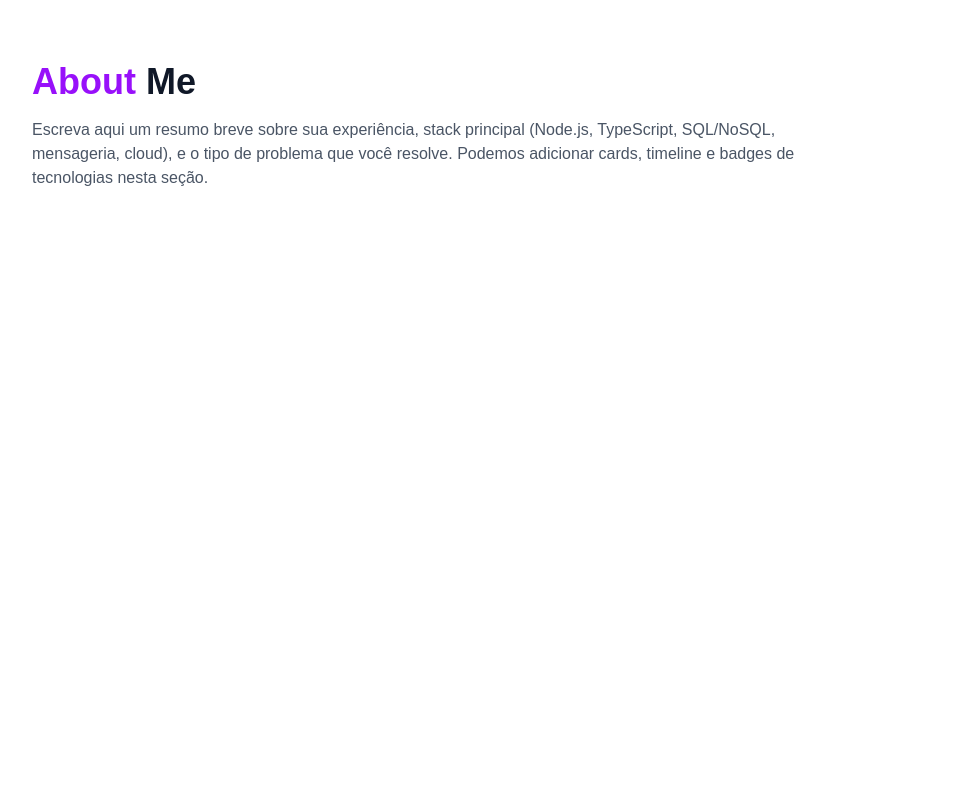
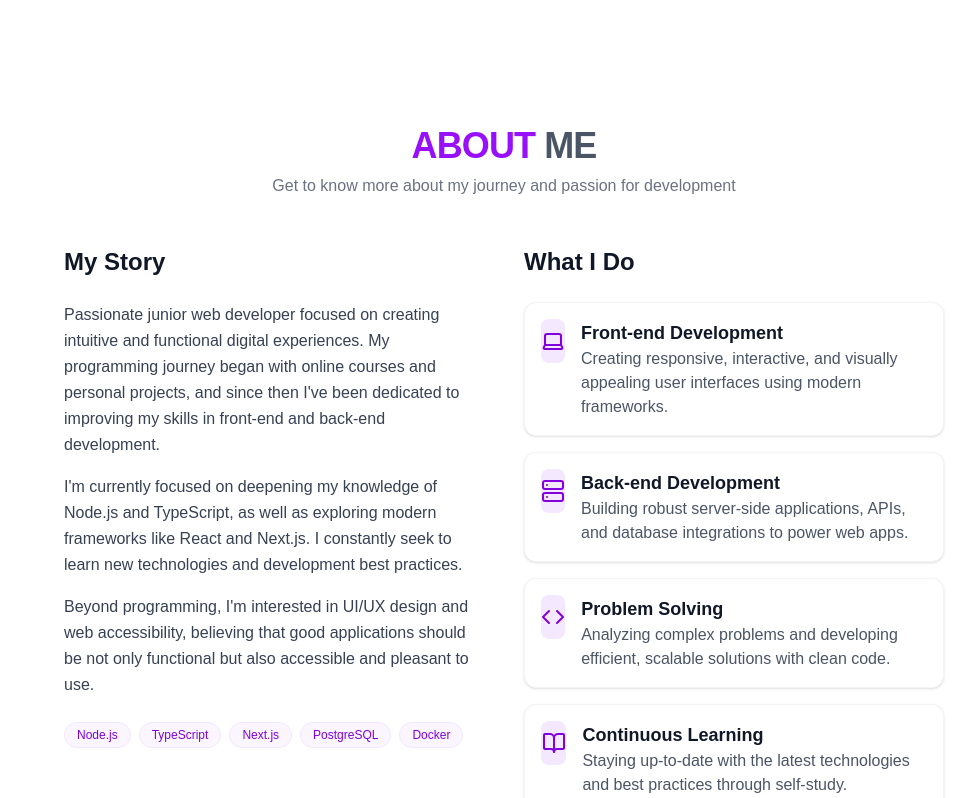
Before and after one commit to wmsalves/portfolio-wmsalves, a Next.js app: page / in a window 1280 px wide. Shown: the part 802-1600 px from the top of the page, without its empty margins (264-1239 px from the left). Built offline with nearby package versions, Linux system fonts and the light colour scheme.

Commit message:
feat(about): add animated about section with purple theme, story, and capabilities cards

```diff
--- a/src/app/page.tsx
+++ b/src/app/page.tsx
@@ -1,5 +1,6 @@
 "use client";
 
+import About from "@/components/sections/About";
 import { motion } from "framer-motion";
 import Image from "next/image";
 
@@ -48,15 +49,7 @@ export default function Home() {
 
       {/* ABOUT */}
       <section id="about" className="min-h-screen px-6 md:px-10 py-16 bg-white">
-        <h2 className="text-3xl md:text-4xl font-bold text-gray-900">
-          <span className="text-purple-600">About</span> Me
-        </h2>
-        <p className="mt-4 text-gray-600 max-w-3xl">
-          Escreva aqui um resumo breve sobre sua experiência, stack principal
-          (Node.js, TypeScript, SQL/NoSQL, mensageria, cloud), e o tipo de
-          problema que você resolve. Podemos adicionar cards, timeline e badges
-          de tecnologias nesta seção.
-        </p>
+        <About />
       </section>
 
       {/* RESUME */}
--- /dev/null
+++ b/src/components/sections/About.tsx
@@ -0,0 +1,117 @@
+"use client";
+
+import { motion } from "framer-motion";
+import { Code, Laptop, Server, BookOpen } from "lucide-react";
+
+export default function About() {
+  return (
+    <motion.section
+      id="about"
+      className="min-h-[calc(100vh-64px)] w-full max-w-6xl mx-auto px-6 md:px-8 py-16 text-gray-600"
+      initial={{ opacity: 0, y: 20 }}
+      whileInView={{ opacity: 1, y: 0 }}
+      viewport={{ once: true, amount: 0.2 }}
+      transition={{ duration: 0.6 }}
+    >
+      {/* Header */}
+      <div className="text-center mb-12">
+        <h2 className="text-4xl font-extrabold tracking-tight">
+          <span className="text-purple-600">ABOUT</span> ME
+        </h2>
+        <p className="text-gray-500 mt-2">
+          Get to know more about my journey and passion for development
+        </p>
+      </div>
+
+      {/* Grid */}
+      <div className="grid grid-cols-1 md:grid-cols-2 gap-10">
+        {/* Story */}
+        <div>
+          <h3 className="text-2xl font-bold mb-6 text-gray-900">My Story</h3>
+          <div className="space-y-4 text-gray-700 leading-relaxed">
+            <p>
+              Passionate junior web developer focused on creating intuitive and
+              functional digital experiences. My programming journey began with
+              online courses and personal projects, and since then I&apos;ve
+              been dedicated to improving my skills in front‑end and back‑end
+              development.
+            </p>
+            <p>
+              I&apos;m currently focused on deepening my knowledge of Node.js
+              and TypeScript, as well as exploring modern frameworks like React
+              and Next.js. I constantly seek to learn new technologies and
+              development best practices.
+            </p>
+            <p>
+              Beyond programming, I&apos;m interested in UI/UX design and web
+              accessibility, believing that good applications should be not only
+              functional but also accessible and pleasant to use.
+            </p>
+          </div>
+
+          {/* Small skill tags */}
+          <ul className="flex flex-wrap gap-2 mt-6">
+            {["Node.js", "TypeScript", "Next.js", "PostgreSQL", "Docker"].map(
+              (t) => (
+                <li
+                  key={t}
+                  className="text-xs font-medium px-3 py-1 rounded-full bg-purple-50 text-purple-700 border border-purple-100"
+                >
+                  {t}
+                </li>
+              )
+            )}
+          </ul>
+        </div>
+
+        {/* What I Do */}
+        <div>
+          <h3 className="text-2xl font-bold mb-6 text-gray-900">What I Do</h3>
+          <div className="space-y-4">
+            {[
+              {
+                icon: <Laptop className="w-6 h-6" />,
+                title: "Front‑end Development",
+                description:
+                  "Creating responsive, interactive, and visually appealing user interfaces using modern frameworks.",
+              },
+              {
+                icon: <Server className="w-6 h-6" />,
+                title: "Back‑end Development",
+                description:
+                  "Building robust server‑side applications, APIs, and database integrations to power web apps.",
+              },
+              {
+                icon: <Code className="w-6 h-6" />,
+                title: "Problem Solving",
+                description:
+                  "Analyzing complex problems and developing efficient, scalable solutions with clean code.",
+              },
+              {
+                icon: <BookOpen className="w-6 h-6" />,
+                title: "Continuous Learning",
+                description:
+                  "Staying up‑to‑date with the latest technologies and best practices through self‑study.",
+              },
+            ].map((item, idx) => (
+              <div
+                key={idx}
+                className="group flex items-start gap-4 rounded-xl border border-gray-100 bg-white p-4 shadow-sm hover:shadow-md transition"
+              >
+                <div className="flex h-11 w-11 items-center justify-center rounded-lg bg-purple-100 text-purple-700 group-hover:bg-purple-200 transition">
+                  {item.icon}
+                </div>
+                <div>
+                  <h4 className="text-lg font-semibold text-gray-900">
+                    {item.title}
+                  </h4>
+                  <p className="text-gray-600">{item.description}</p>
+                </div>
+              </div>
+            ))}
+          </div>
+        </div>
+      </div>
+    </motion.section>
+  );
+}
```
